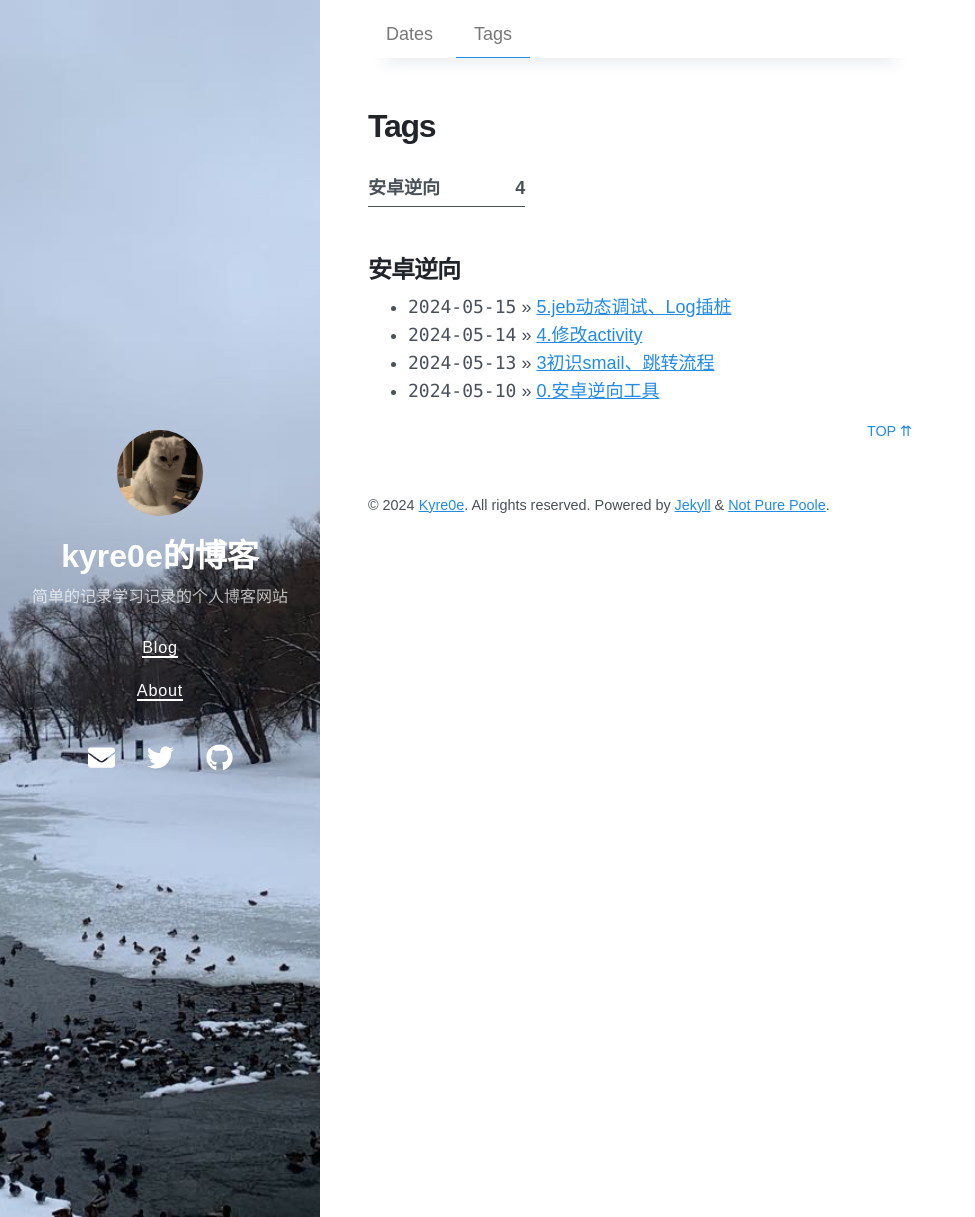
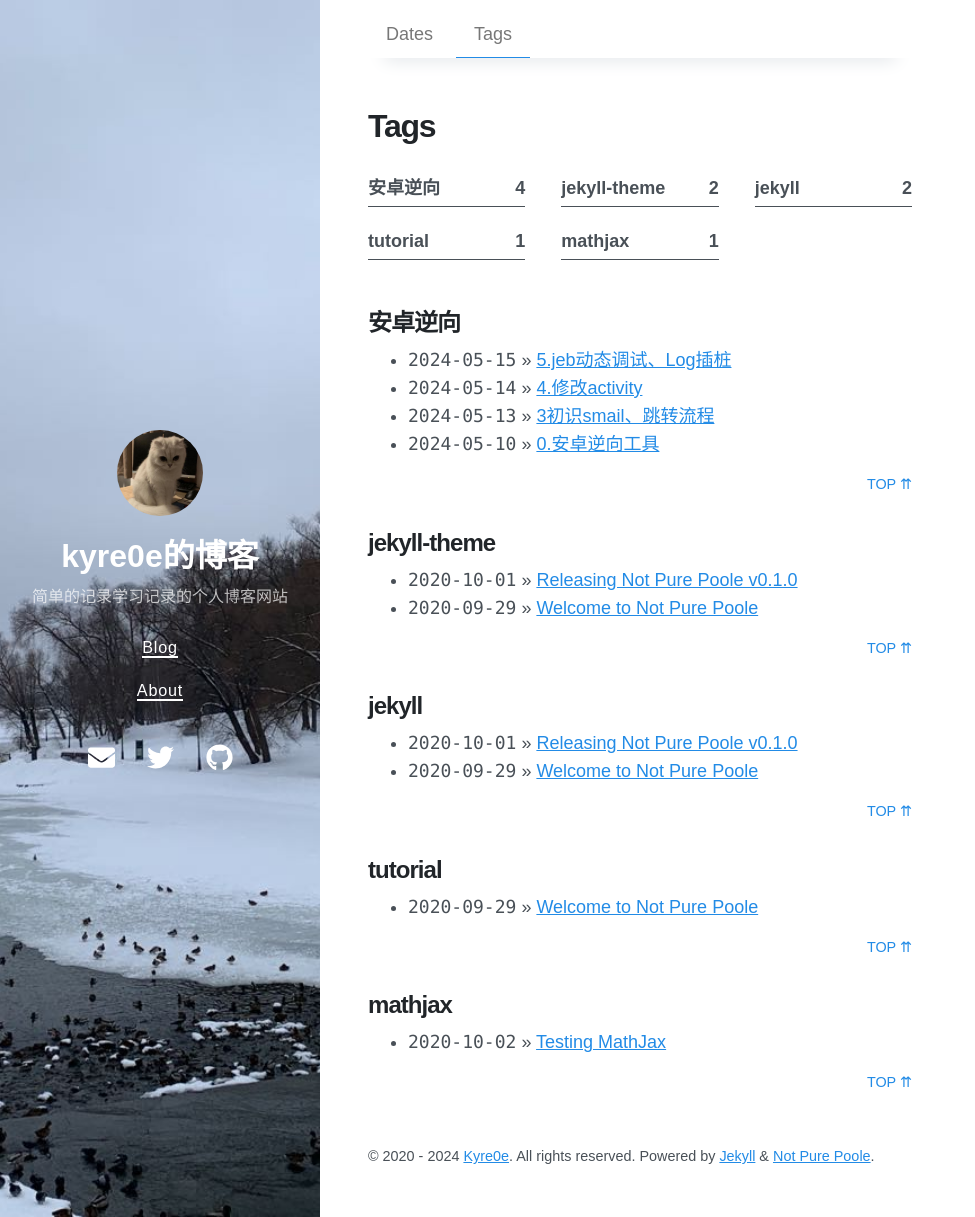
Before and after one commit to Kyre0ee/Kyre0ee.github.io, a Jekyll site: the page built from tags.md, in a window 1280 px wide and 1217 px high. Shown: the whole window, without its empty margins (0-975 px from the left). Built offline with Jekyll 4.4.1, drawn with Linux system fonts in a browser that asks for light colours; nearby versions of some CDN libraries.

```diff
--- a/_config.yml
+++ b/_config.yml
@@ -26,10 +26,10 @@ exclude:
   - README.md
   - scripts/
   - .gemspec
-  - kyre0e.github.io.gemspec
-  - _posts/2020-09-29-welcome-to-not-pure-poole.md
-  - _posts/2020-10-01-releasing-not-pure-poole-v0-1-0.md
-  - _posts/2020-10-02-testing-mathjax.md
+  #- kyre0e.github.io.gemspec
+  #- _posts/2020-09-29-welcome-to-not-pure-poole.md
+  #- _posts/2020-10-01-releasing-not-pure-poole-v0-1-0.md
+  #- _posts/2020-10-02-testing-mathjax.md
 # Optimize Jekyl SEO Tag
 twitter:
   username: kyre0e
```
